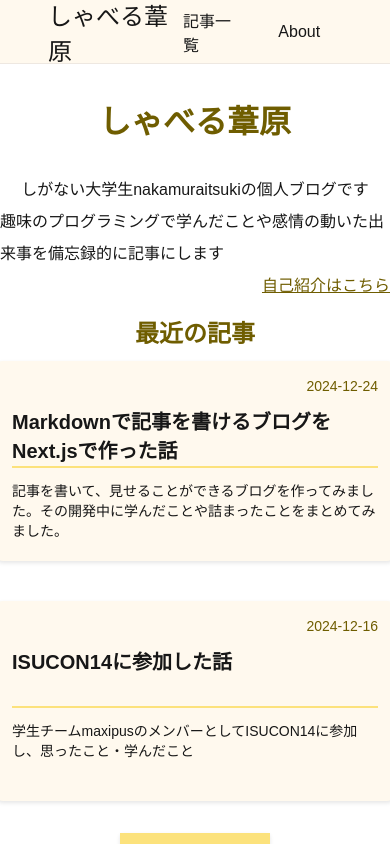
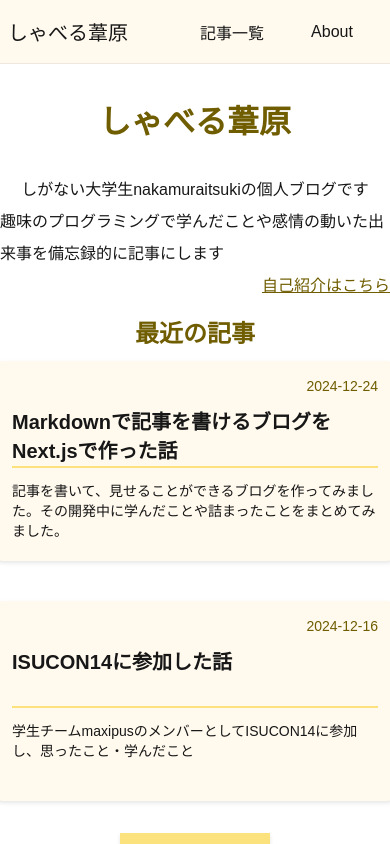
Before and after one commit to nakamuraitsuki/Next-blog-project, a Next.js app: page / in a window 390 px wide. Shown: the top 844 px of the page. Built offline with nearby package versions, Linux system fonts and the light colour scheme.

Commit message:
Headerモバイル対応

```diff
--- a/src/components/Header/Header.module.css
+++ b/src/components/Header/Header.module.css
@@ -9,8 +9,26 @@
     border-bottom: 1.5px solid #eee8e1;
 }
 
+@media (max-width:426px) {
+    .header {
+        padding: 0 8px;
+    }
+}
+
 .title {
     font-size: 1.5rem;
+}
+@media (max-width:426px) {
+    .title {
+        font-size: 1.25rem;
+    }
+}
+
+@media (max-width: 321px) {
+    .title {
+        font-size: 1rem;
+        font-weight: bold;
+    }
 }
 
 .linkList {
```
